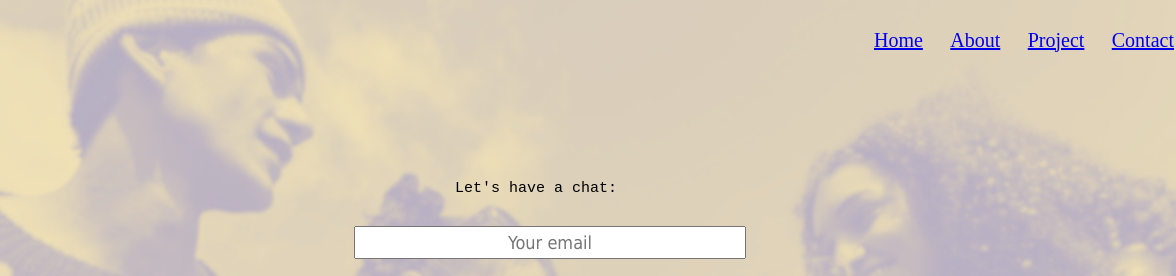
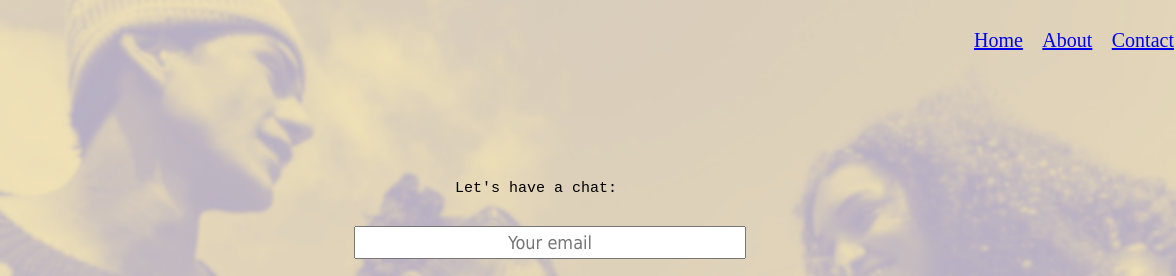
Before and after one commit to cristianetanaka/cristianetanaka.github.io, a plain HTML site: page form.html in a window 1280 px wide. Shown: the top 276 px of the page, 104-1280 px from the left. Drawn offline with Linux system fonts and the light colour scheme.

Commit message:
delete project from nav

```diff
--- a/form.html
+++ b/form.html
@@ -28,7 +28,6 @@
            <nav>
             <a href="index.html">Home</a>
             <a href="about.html">About</a>
-            <a href="Project.html"> Project</a>
             <a href="form.html">Contact</a>
             </nav>
         </header>
--- a/styles.css
+++ b/styles.css
@@ -62,7 +62,7 @@ header a {
     display: inline-block;
 }
 nav{
-    width: 300px;
+    width: 200px;
     background-color: none;
     border: none;
     color: white;
```
Also changed, not shown: about.html (+0 -1 lines), index.html (+0 -1 lines).
